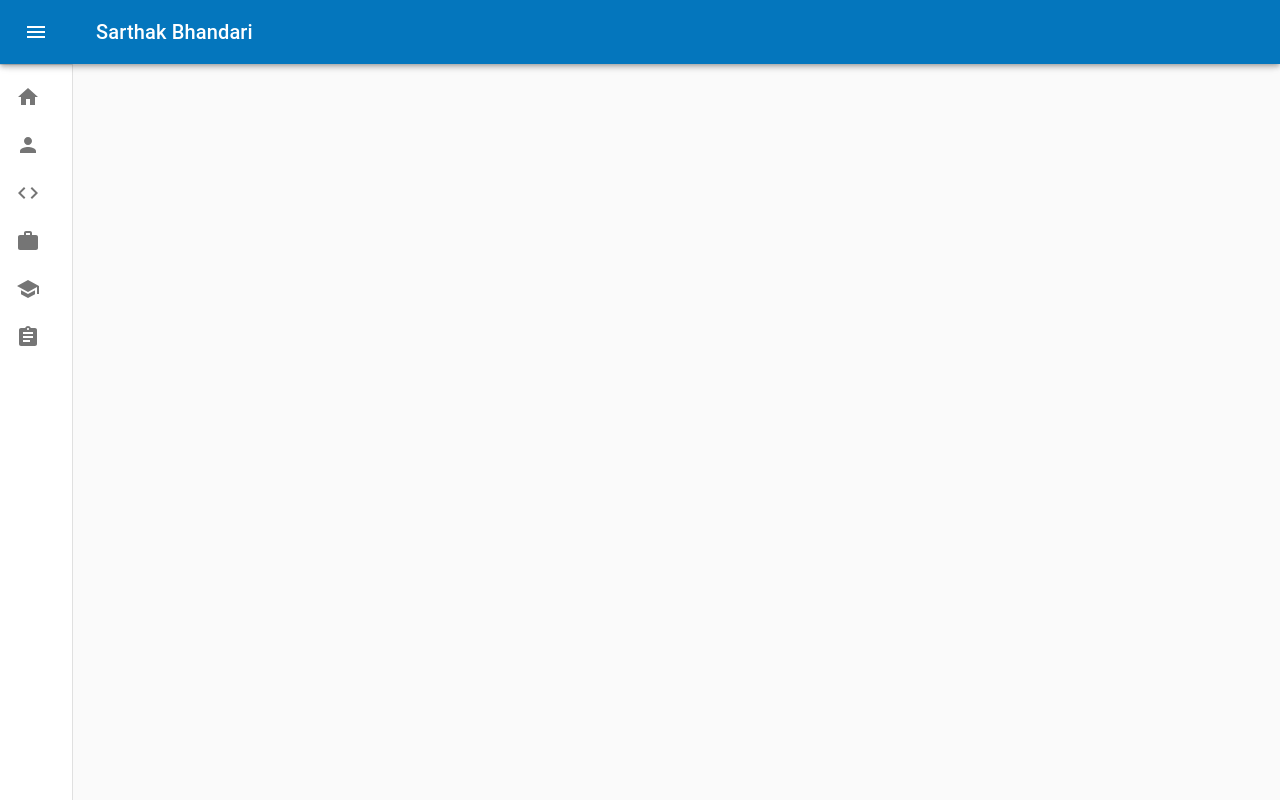
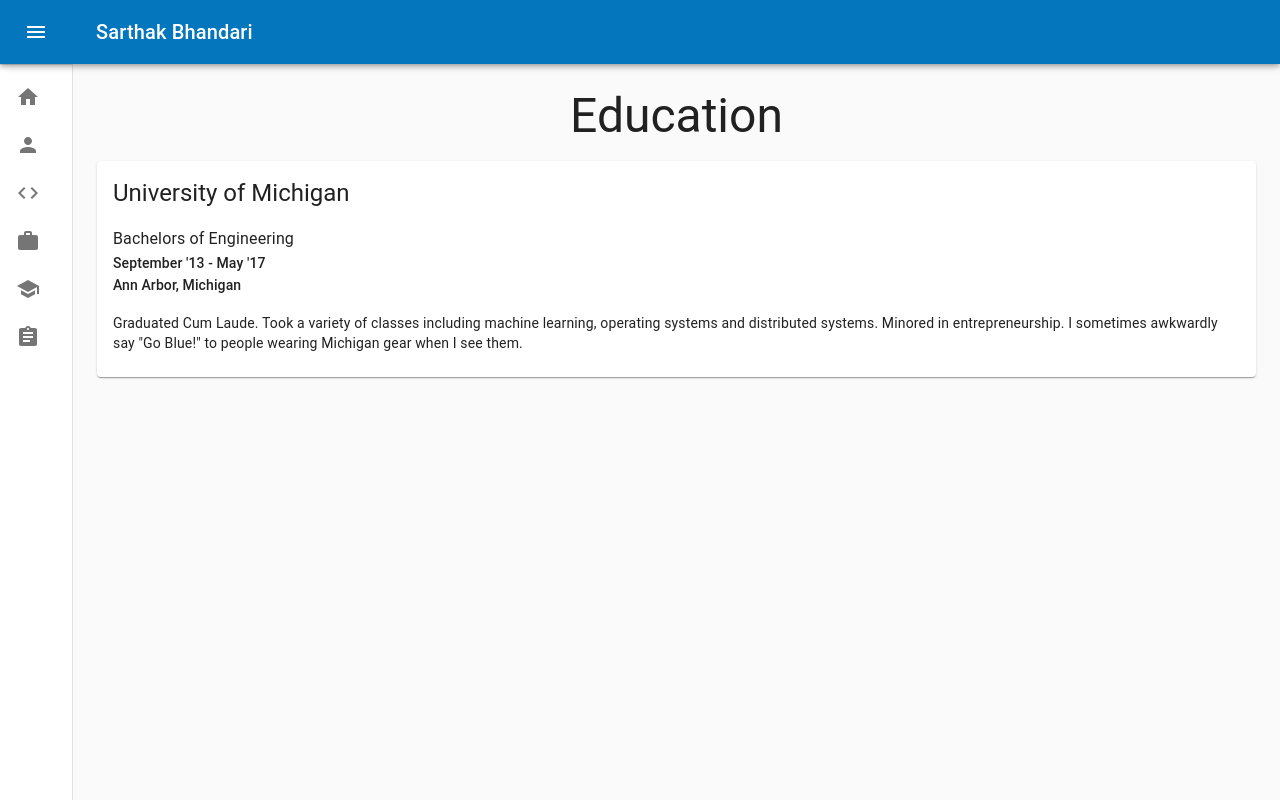
Before and after one commit to sartechb/sartechb.github.io, a React (Create React App) app: page /education in a window 1280 px wide. Built offline with nearby package versions, Linux system fonts and the light colour scheme.

Commit message:
feat: add education page

```diff
--- a/src/App.tsx
+++ b/src/App.tsx
@@ -13,9 +13,11 @@
 import './App.css';
 import MainAppBar from './components/AppBar';
 import About from './pages/About';
+import { Education } from './pages/Education';
 import Home from './pages/Home';
 import { Skills } from './pages/Skills';
 import { Work } from './pages/Work';
+
 const useStyles = makeStyles((theme: Theme) =>
     createStyles({
         content: {
@@ -70,6 +72,10 @@
                                 <Route path="/about" component={About} />
                                 <Route path="/skills" component={Skills} />
                                 <Route path="/experience" component={Work} />
+                                <Route
+                                    path="/education"
+                                    component={Education}
+                                />
                             </Switch>
                         </main>
                     </div>
--- /dev/null
+++ b/src/pages/Education.tsx
@@ -0,0 +1,103 @@
+import { Card, CardContent, Grid, Typography } from '@material-ui/core';
+import { createStyles, makeStyles } from '@material-ui/core/styles';
+
+import React from 'react';
+
+const useStyles = makeStyles(() =>
+    createStyles({
+        paddingBottom: {
+            paddingBottom: '1rem',
+        },
+    })
+);
+
+interface Duration {
+    start: string;
+    end: string;
+}
+
+interface Location {
+    city: string;
+    state: string;
+}
+
+interface Work {
+    school: string;
+    degree: string;
+    location: Location;
+    duration: Duration;
+    description: string;
+}
+
+const university: Work = {
+    school: 'University of Michigan',
+    degree: 'Bachelors of Engineering',
+    location: {
+        city: 'Ann Arbor',
+        state: 'Michigan',
+    },
+    duration: {
+        start: "September '13",
+        end: "May '17",
+    },
+    description:
+        'Graduated Cum Laude. Took a variety of classes including machine learning, operating systems and distributed systems. Minored in entrepreneurship. I sometimes awkwardly say "Go Blue!" to people wearing Michigan gear when I see them.',
+};
+
+export const Education: React.FC = () => {
+    const classes = useStyles();
+    return (
+        <React.Fragment>
+            <Grid container>
+                <Grid item xs={12}>
+                    <Typography variant="h3" component="h1" gutterBottom>
+                        Education
+                    </Typography>
+                </Grid>
+                <Grid container spacing={2}>
+                    <Grid item xs={12}>
+                        <Card>
+                            <CardContent>
+                                <Typography
+                                    variant="h5"
+                                    component="h2"
+                                    align="left"
+                                    className={classes.paddingBottom}
+                                >
+                                    {university.school}
+                                </Typography>
+                                <Typography
+                                    align="left"
+                                    variant="subtitle1"
+                                    component="p"
+                                >
+                                    {university.degree}
+                                </Typography>
+                                <Typography
+                                    align="left"
+                                    variant="subtitle2"
+                                    component="p"
+                                >
+                                    {university.duration.start} -{' '}
+                                    {university.duration.end}
+                                </Typography>
+                                <Typography
+                                    align="left"
+                                    variant="subtitle2"
+                                    component="p"
+                                    className={classes.paddingBottom}
+                                >
+                                    {university.location.city},{' '}
+                                    {university.location.state}
+                                </Typography>
+                                <Typography align="left" variant="body2">
+                                    {university.description}
+                                </Typography>
+                            </CardContent>
+                        </Card>
+                    </Grid>
+                </Grid>
+            </Grid>
+        </React.Fragment>
+    );
+};
```
